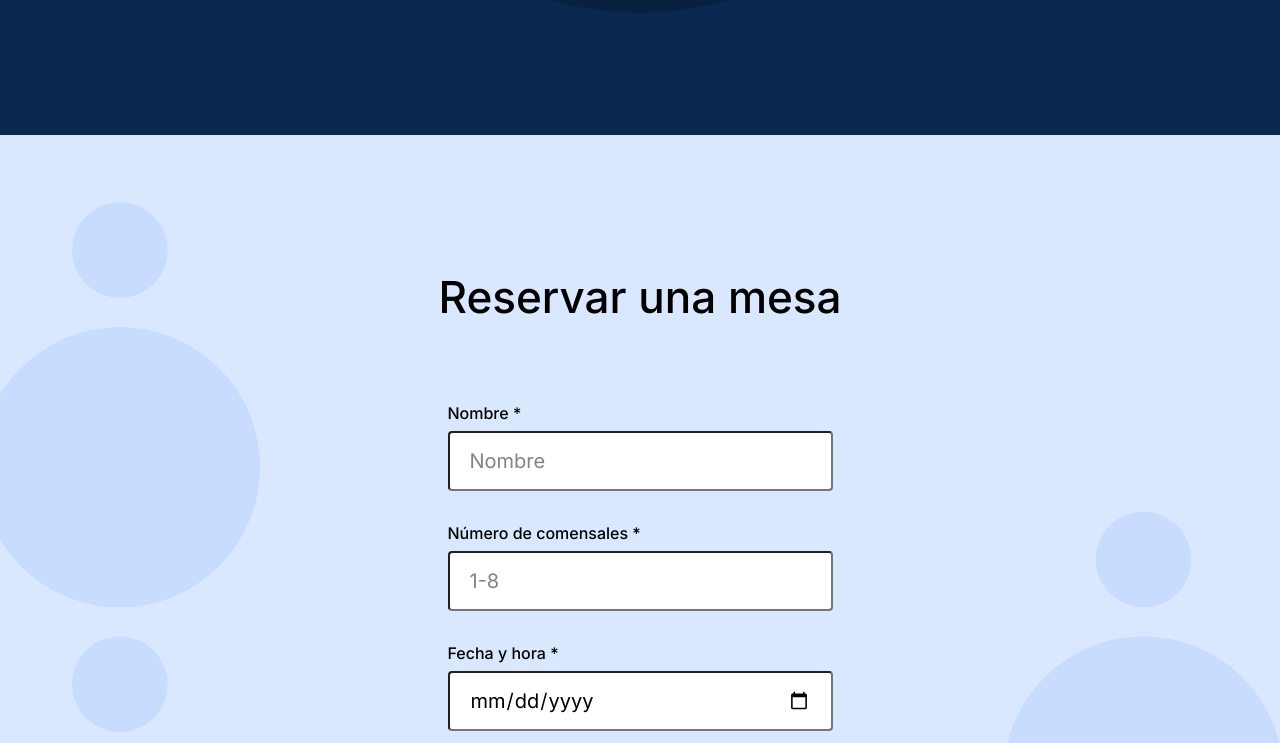
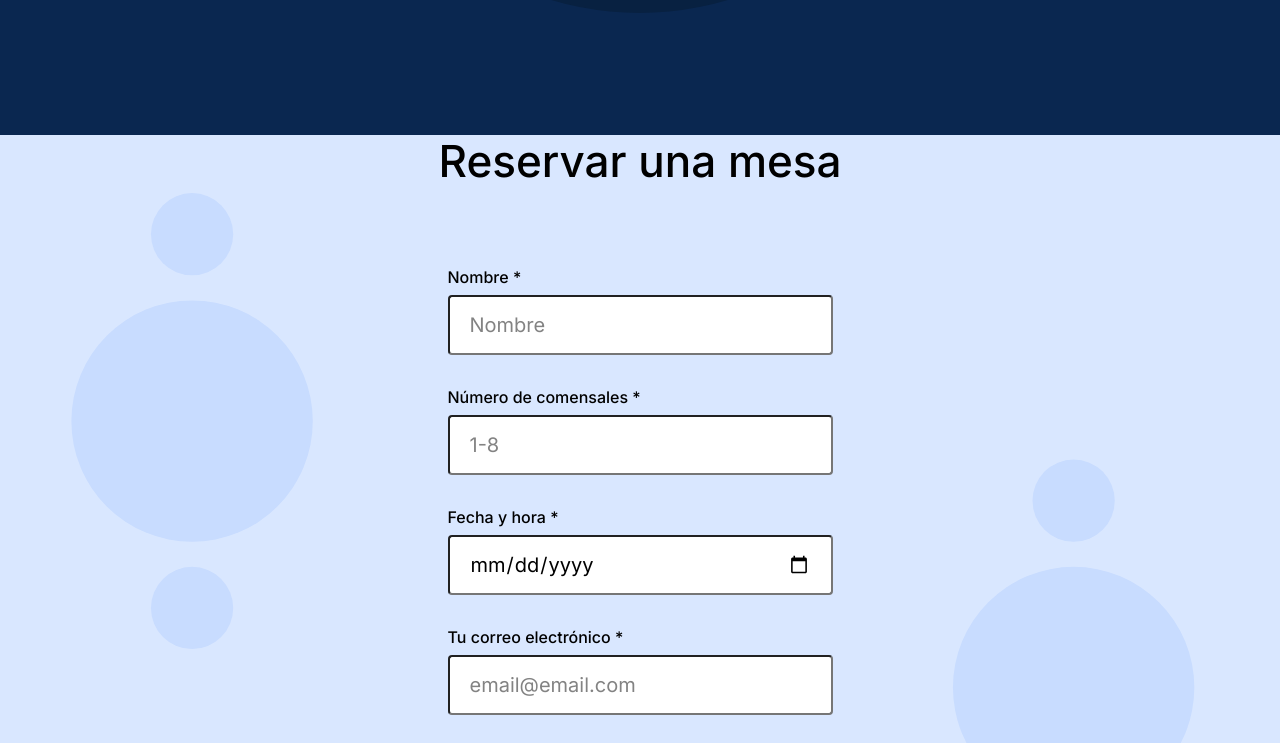
Before and after one commit to NarayanMx/web_project_coffeeshop, a plain HTML site: page index.html in a window 1280 px wide. Shown: the part 1560-2303 px from the top of the page. Drawn offline with Linux system fonts and the light colour scheme.

Commit message:
problema con el margen

```diff
--- a/pages/index.css
+++ b/pages/index.css
@@ -192,7 +192,6 @@ flex-direction: column;
 flex-wrap: wrap;
 align-items: center;
 box-sizing: border-box;
-padding-top: 100px;
 }
 
 .reservation__title{
@@ -200,6 +199,7 @@ font-family: "Inter", "Arial", sans-serif;
 font-weight: 500;
 font-size: 44px;
 line-height: 52px;
+margin-top: 0;
 margin-bottom: 80px;
 margin-left: auto;
 margin-right: auto;
```
